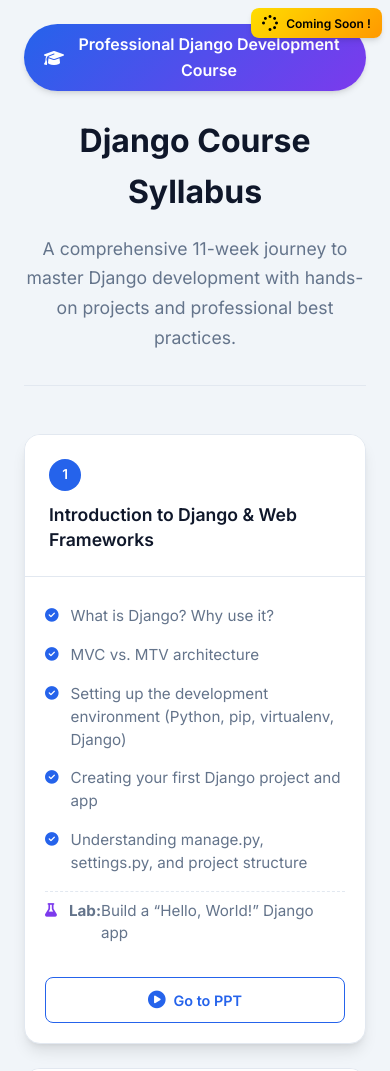
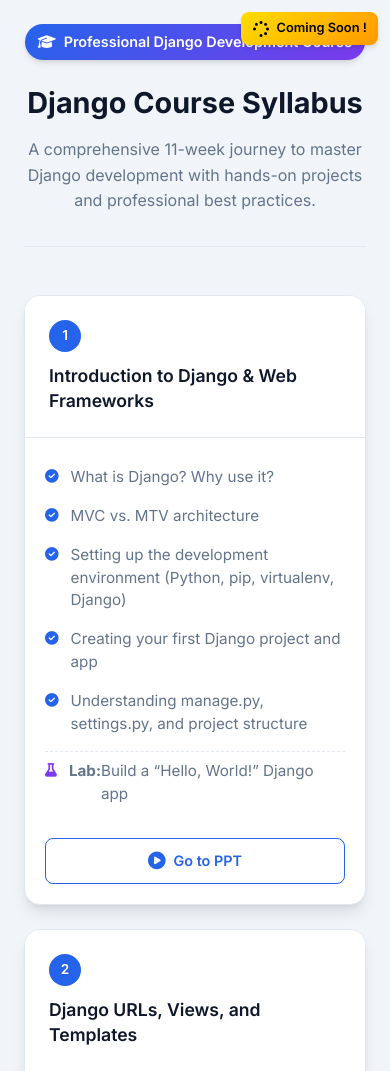
Before and after one commit to mhemanthkmr/DjangoCourseContent, a plain HTML site: page index.html in a window 390 px wide. Shown: the top 1071 px of the page. Drawn offline with Linux system fonts and the light colour scheme.

```diff
--- a/index.html
+++ b/index.html
@@ -281,14 +281,32 @@
             .week-title {
                 font-size: 1.15rem;
             }
+
+            /* Mobile-specific fixes for header and button positioning */
+            .header-badge {
+                padding: 0.5rem 1rem;
+                font-size: 0.95rem;
+                border-radius: 50px;
+            }
+
+            .header-badge i {
+                font-size: 0.9rem;
+            }
+
+            .coffee-button {
+                top: 1rem;
+                right: 1rem;
+                padding: 0.5rem 0.75rem;
+                font-size: 0.85rem;
+            }
         }
 
         @media (max-width: 480px) {
             .coffee-button {
-                top: 0.5rem;
-                right: 0.5rem;
-                padding: 0.35rem 0.7rem;
-                font-size: 0.75rem;
+                top: 0.75rem;
+                right: 0.75rem;
+                padding: 0.4rem 0.7rem;
+                font-size: 0.8rem;
             }
 
             .week-number {
@@ -308,6 +326,22 @@
             .go-to-ppt {
                 padding: 0.65rem 1rem;
                 font-size: 0.9rem;
+            }
+
+            /* Additional mobile optimization */
+            .header-badge {
+                padding: 0.4rem 0.8rem;
+                font-size: 0.9rem;
+            }
+
+            h1 {
+                font-size: 1.8rem;
+                line-height: 1.3;
+            }
+
+            .subtitle {
+                font-size: 1rem;
+                line-height: 1.6;
             }
         }
     </style>
```
